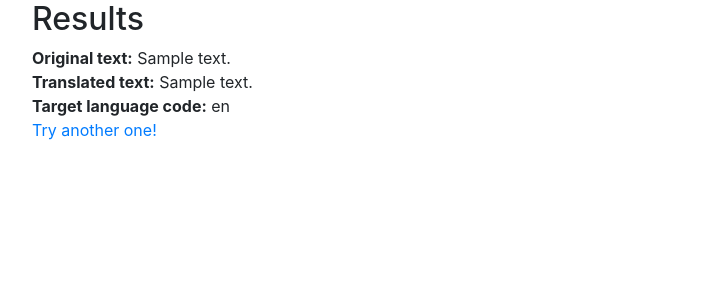
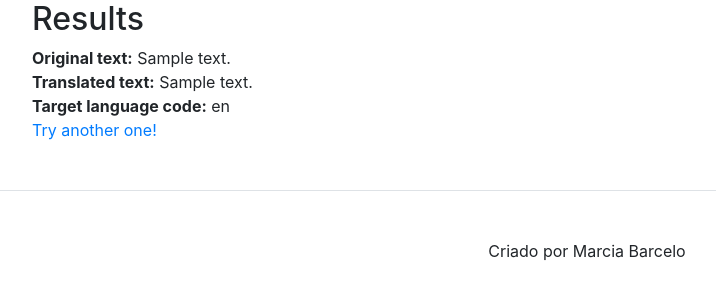
Before and after one commit to Mpbarcelo/translator-web-app-ia, a Flask app: template templates/results.html in a window 1280 px wide. Shown: the top 300 px of the page, without its empty margins (53-769 px from the left). Run offline with Flask 3, Linux system fonts and the light colour scheme; the template is opened without the code that fills it: most values are stand-ins (such as "Sample title", 1, 10 or a date in 2020).

Commit message:
realizando melhorias no arquivo html

```diff
--- a/templates/index.html
+++ b/templates/index.html
@@ -46,5 +46,10 @@
         </form>
       </div>
     </div>
+    <footer
+      class="pt-5 my-5 text-body-secondary border-top d-flex justify-content-center align-items-center"
+    >
+      Criado por Marcia Barcelo
+    </footer>
   </body>
 </html>
--- a/templates/results.html
+++ b/templates/results.html
@@ -21,5 +21,10 @@
         <a href="{{ url_for('index') }}">Try another one!</a>
       </div>
     </div>
+    <footer
+      class="pt-5 my-5 text-body-secondary border-top d-flex justify-content-center align-items-center"
+    >
+      Criado por Marcia Barcelo
+    </footer>
   </body>
 </html>
```
Also changed, not shown: README.md, templates/img/tradutor.png (added), templates/img/traduzido.png (added), templates/img/web-app-ia.png (deleted), templates/img/web-traduzido-ia.png (deleted).
